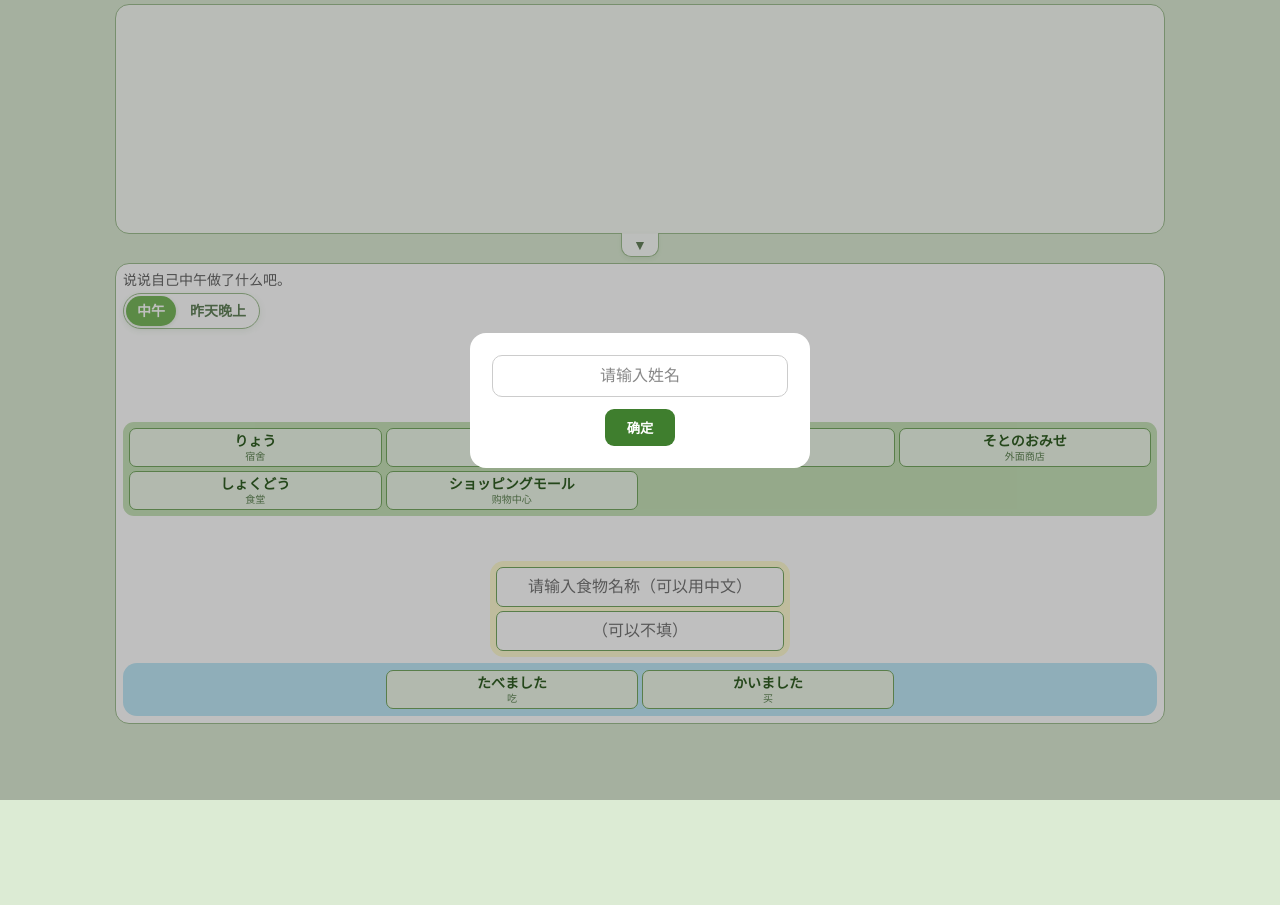
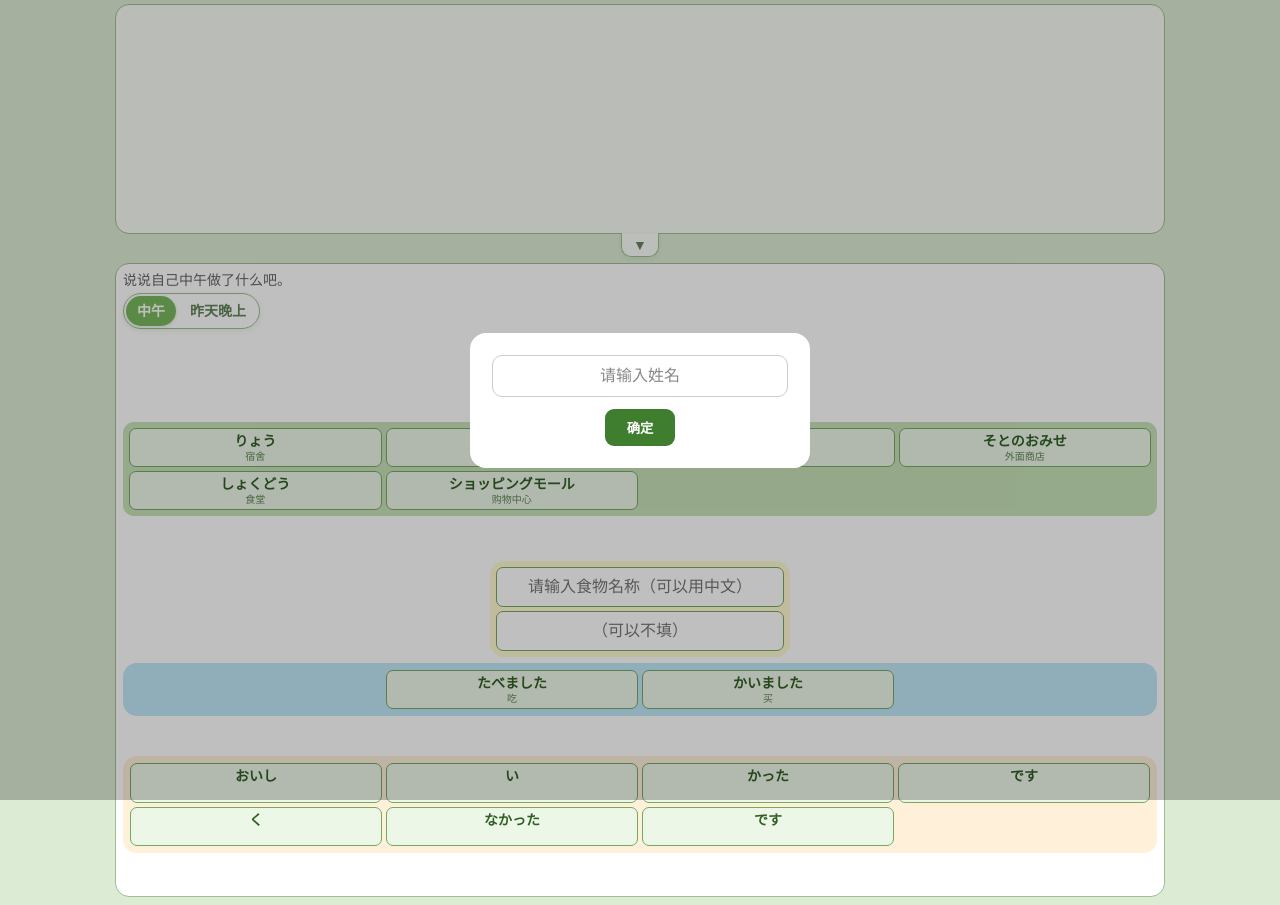
Before and after one commit to jessedeerridge/classpost, a plain HTML site: page index.html in a window 1280 px wide. Before the commit the page ends 800 px from the top, so only its background shows below. Drawn offline with Linux system fonts and the light colour scheme.

Commit message:
Match taste controls to existing buttons and simplify feedback

```diff
--- a/index.html
+++ b/index.html
@@ -1152,12 +1152,10 @@ function preserveFeedPosition(feed){
 }
 </style>
 <style>
-.taste-area{margin:10px auto;padding:12px;border:2px solid #ed982f;border-radius:12px;background:#fff0d9;max-width:600px;text-align:center}
-.taste-area[hidden]{display:none}
-.taste-tokens{display:flex;flex-wrap:wrap;justify-content:center;gap:7px;margin:8px 0}
-.taste-tokens button{padding:9px 13px;border:1px solid #d77d12;border-radius:8px;background:#ffce8a;font:inherit;cursor:pointer}
+.taste-area{margin:10px 0 0;border:0;text-align:center}
+.taste-tokens.verb-area{background:#fff0d9;border:0}
 .taste-result{min-height:1.5em;font-weight:600;color:#9a4e00}
-.taste-status{min-height:1.5em;font-size:13px;color:#9a4e00}
+.taste-status{min-height:1.5em;font-size:24px;font-weight:700;color:#dc2626}
 .posted-taste{color:#9a4e00}
 </style>
 </head>
@@ -1220,10 +1218,9 @@ function preserveFeedPosition(feed){
     <span>を</span>
    </div>
    <div id="verbArea" class="verb-area"></div>
-   <div id="tasteArea" class="taste-area" hidden>
+   <div id="tasteArea" class="taste-area">
     <div id="tasteResult" class="taste-result" aria-live="polite"></div>
-    <div id="tasteTokens" class="taste-tokens" role="group" aria-label="味の文を作る"></div>
-    <button type="button" onclick="resetTaste()">重选</button>
+    <div id="tasteTokens" class="taste-tokens verb-area" role="group" aria-label="味の文を作る"></div>
     <div id="tasteStatus" class="taste-status" role="status"></div>
    </div>
 
@@ -1514,11 +1511,10 @@ let tasteParts=[];
 let tasteVerb="";
 function needsTaste(){return ["たべました。","かいました。"].includes(selectedVerb);}
 function tasteComplete(){return tasteSentences.includes(tasteParts.join(""));}
-function resetTaste(){tasteParts=[];renderTaste();refreshPostButton();}
 function chooseTaste(part){
  const candidate=tasteParts.join("")+part;
  if(!tasteSentences.some(sentence=>sentence.startsWith(candidate))){
-   document.getElementById("tasteStatus").textContent="顺序不对，请重新选择。";
+   document.getElementById("tasteStatus").textContent="×";
    return;
  }
  tasteParts.push(part);renderTaste();refreshPostButton();
@@ -1526,12 +1522,14 @@ function chooseTaste(part){
 function renderTaste(){
  const area=document.getElementById("tasteArea");
  if(tasteVerb!==selectedVerb){tasteParts=[];tasteVerb=selectedVerb;}
- area.hidden=!needsTaste();
- document.getElementById("tasteResult").textContent=tasteParts.join("")||"＿＿＿＿";
- document.getElementById("tasteStatus").textContent=tasteComplete()?"完成": "请按顺序选择词语。";
+ area.hidden=false;
+ document.getElementById("tasteResult").textContent=tasteParts.join("");
+ document.getElementById("tasteStatus").textContent="";
  const tokens=document.getElementById("tasteTokens");tokens.replaceChildren();
  for(const part of ["おいし","い","かった","です","く","なかった","です"]){
-   const button=document.createElement("button");button.type="button";button.textContent=part;
+   const button=document.createElement("button");button.type="button";button.className="choice verb-choice";
+   const label=document.createElement("span");label.className="jp";label.textContent=part;button.appendChild(label);
+   const translation=document.createElement("span");translation.className="cn";translation.textContent="\u00a0";translation.setAttribute("aria-hidden","true");button.appendChild(translation);
    button.onclick=()=>chooseTaste(part);tokens.appendChild(button);
  }
 }
```
Also changed, not shown: yesterday/index.html (+12 -14 lines).
